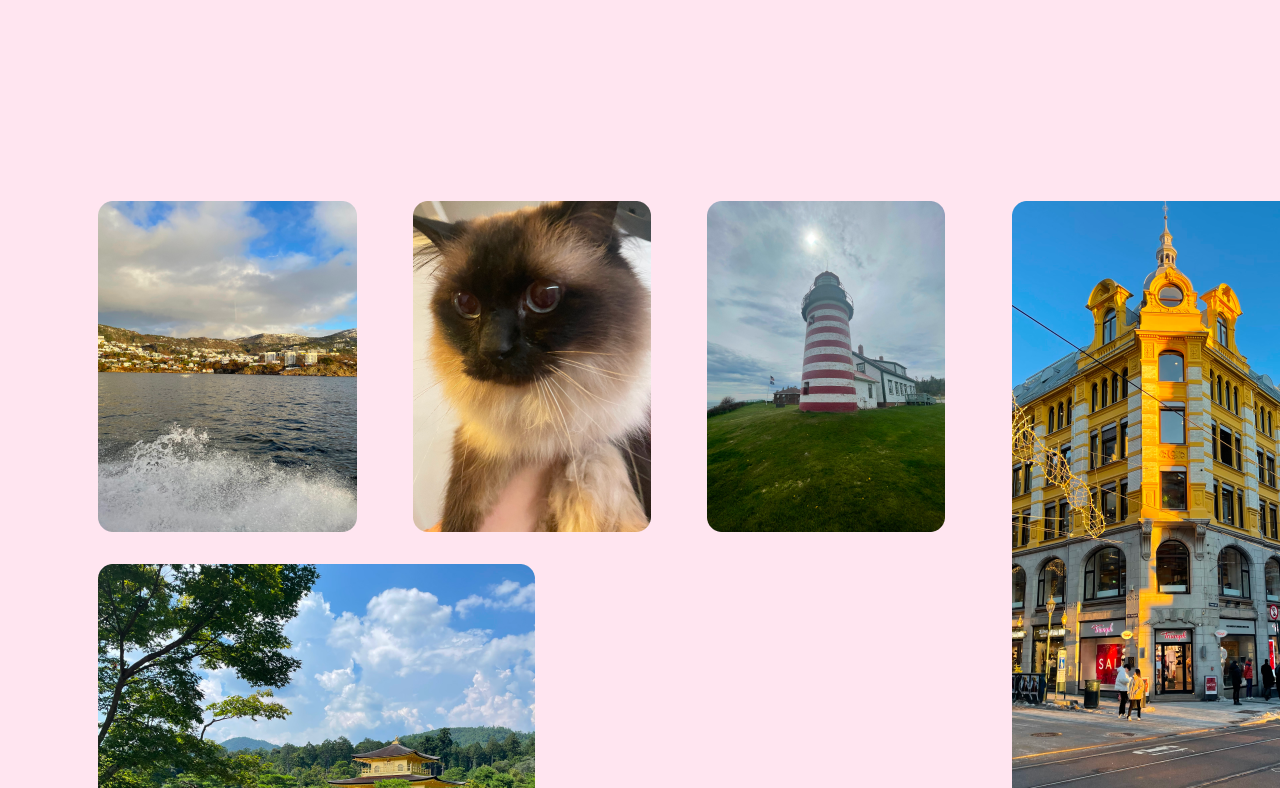
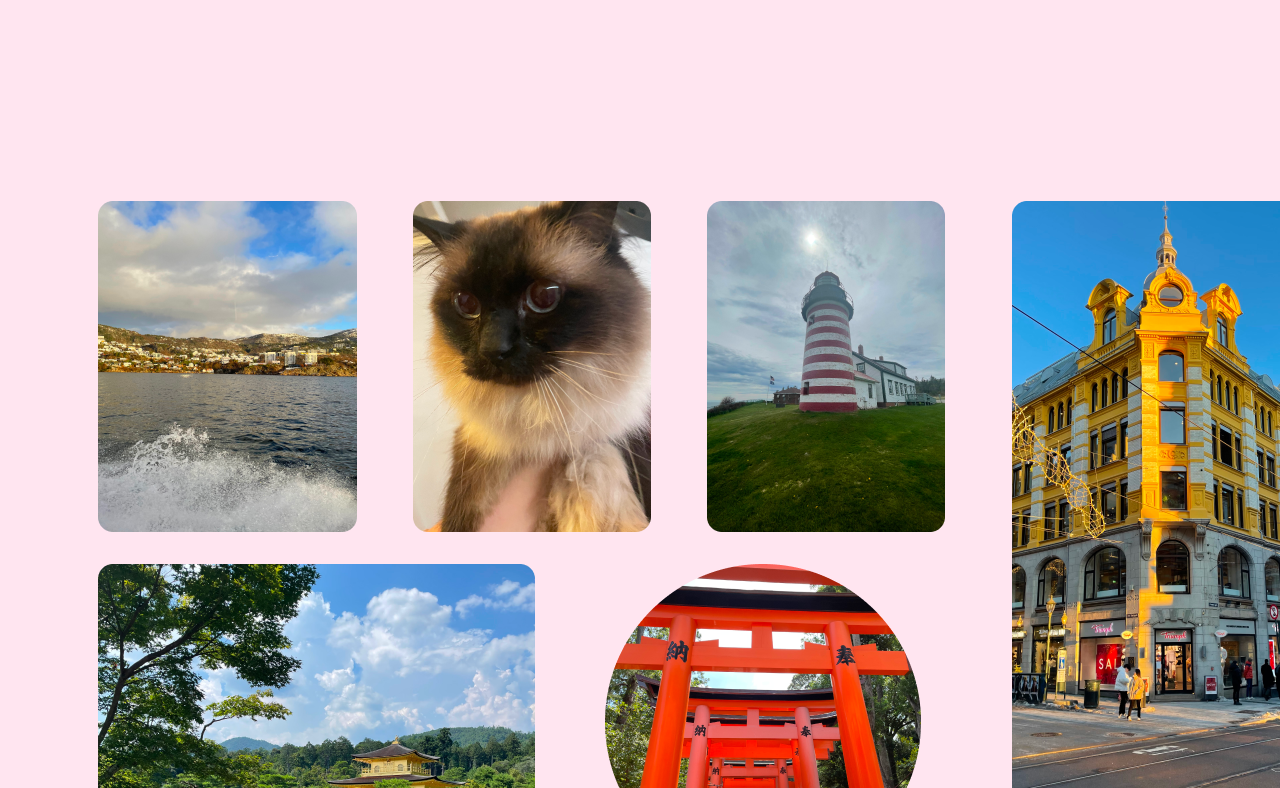
Before and after one commit to AmaraDamji/gallery, a plain HTML site: page index.html in a window 1280 px wide. Shown: the part 505-1293 px from the top of the page. Drawn offline with Linux system fonts and the light colour scheme; a web font is replaced by a local one.

Commit message:
japan image

```diff
--- a/index.html
+++ b/index.html
@@ -72,6 +72,15 @@
         height: 462px;
         top: 1069px;
         left: 98px;
+        object-fit: cover;
+      }
+
+      .japan2 {
+        position: absolute;
+        width: 316px;
+        height: 316px;
+        top: 1069px;
+        left: 605px;
         object-fit: cover;
       }
 
@@ -230,7 +239,7 @@
     <img class="norway" src="norway.png" alt="Bergen coastline">
     <img class="japan" src="japan2.png" alt="temple">
     <img class="oslo" src="oslo.png" alt="Oslo building">
-    <img class="img" src="japan1.png" alt="red gates">
+    <img class="japan2" src="japan1.png" alt="red gates">
     <img class="london" src="london.png" alt="Museum">
     <img class="met" src="met.png" alt="Hercules statue">
     <img class="conan" src="conan.png" alt="concert photo">
```
